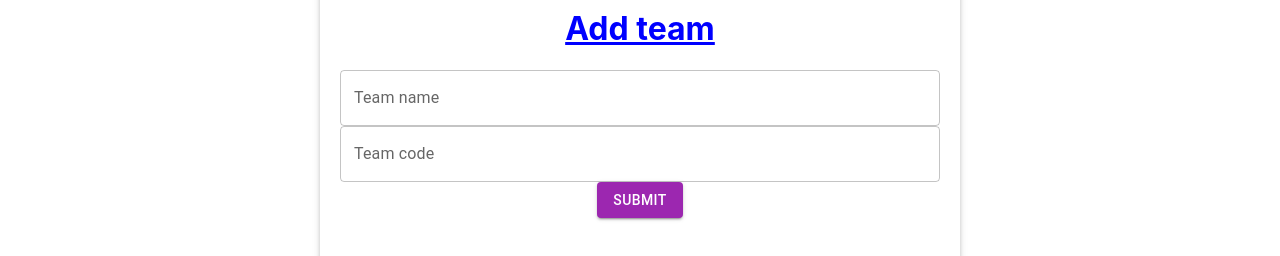
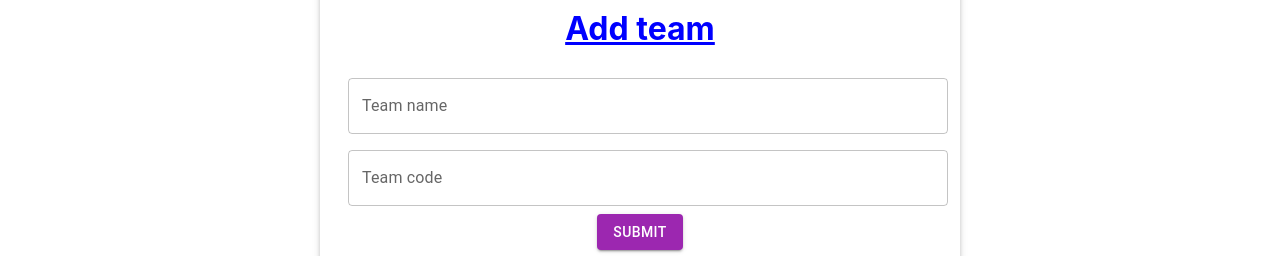
Before and after one commit to dulek55/mundialbets, a React (Create React App) app in the folder mundialfrontend/: page / in a window 1280 px wide. Shown: the part 166-422 px from the top of the page. Built offline with nearby package versions, Linux system fonts and the light colour scheme; no server answers.

Commit message:
Fix refresh margin fuckery

```diff
--- a/mundialfrontend/src/components/Team.js
+++ b/mundialfrontend/src/components/Team.js
@@ -64,19 +64,18 @@
                 <h1 style={{color:"blue"}}><u>Add team</u></h1>
                 <Box
                 component="form"
-                sx={{
-                    '& > *': { margin:"5px auto" },
-                }}
                 noValidate
                 autoComplete="off"
                 >
                     <TextField id="outlined-basic" label="Team name" variant="outlined" fullWidth
                     value={countryName}
                     onChange={(e)=>setName(e.target.value)}
+                    sx={{ m:1 }}
                     />
                     <TextField id="outlined-basic" label="Team code" variant="outlined" fullWidth
                     value={countryCode}
                     onChange={(e)=>setCode(e.target.value)}
+                    sx={{ m:1 }}
                     />
                     <Button id='buttonSubmit' variant="contained" color="secondary" onClick={handleClick}>SUBMIT</Button> <br/>
                 </Box>
```
